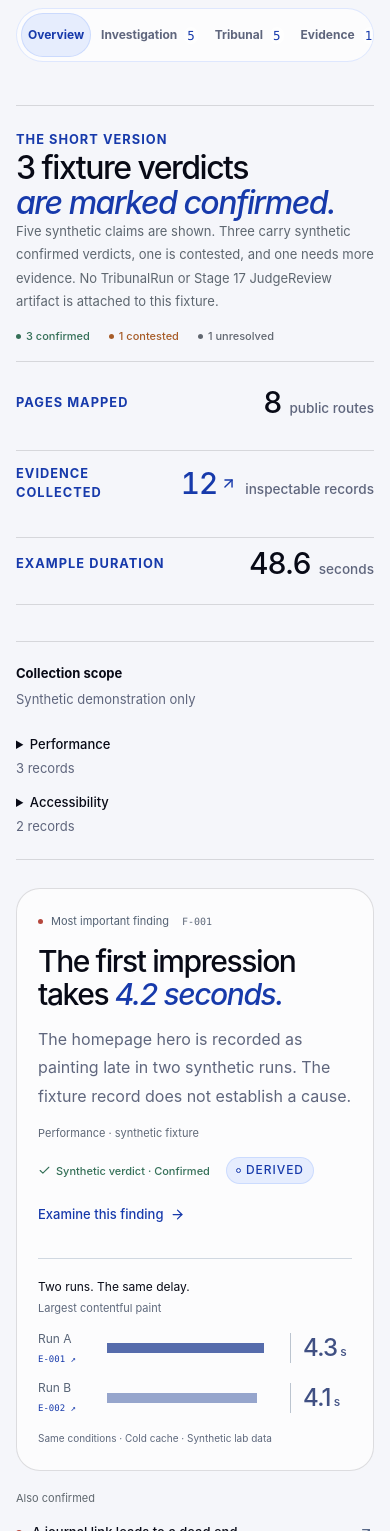
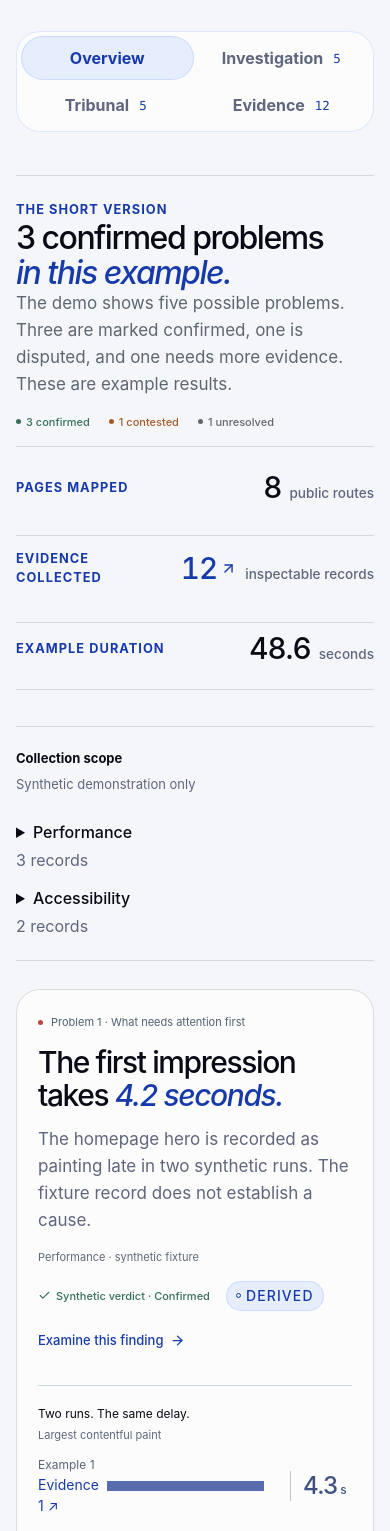
Before and after one commit to OMIZOOMI/Cross-Exam, a Next.js app in the folder apps/web/: page /report/demo in a window 390 px wide. Shown: the part 437-1968 px from the top of the page. Built offline with nearby package versions, Linux system fonts and the light colour scheme.

Commit message:
Make Veyra report labels and text easier to read

```diff
--- a/apps/web/src/app/veyra-report.css
+++ b/apps/web/src/app/veyra-report.css
@@ -127,7 +127,12 @@ body:has(.veyra-report) {
 
 .veyra-report .case-metadata {
   color: var(--muted);
+  font-size: 0.875rem;
   row-gap: 8px;
+}
+
+.veyra-report .case-metadata .status-pill {
+  font-size: 0.875rem;
 }
 
 .veyra-report .case-metadata code {
@@ -368,6 +373,10 @@ body:has(.veyra-report) {
 
 .veyra-report .evidence-record h3 {
   margin-bottom: 6px;
+  color: var(--ink);
+  font-size: 1.2rem;
+  font-weight: 650;
+  line-height: 1.35;
 }
 
 .veyra-report .evidence-record p {
@@ -663,3 +672,77 @@ body:has(.veyra-report) {
     transform: none;
   }
 }
+
+/* Keep the reading size consistent across the archive, findings, and linked details. */
+.report-stage18.veyra-report
+:is(
+  .view-intro,
+  .executive-summary > div > p:not(.section-kicker),
+  .priority-main > p,
+  .evidence-observation p,
+  .finding-inspection p,
+  .case-chain p,
+  .solution-problem,
+  .solution-reasoning p,
+  .tribunal-hero-copy,
+  .tribunal-step > div > p:not(.tribunal-step-label),
+  .tribunal-record p
+) {
+  font-size: 1.0625rem;
+  line-height: 1.6;
+}
+
+.report-stage18.veyra-report
+  :is(
+    .report-boundary-strip > span,
+    .report-stage18-masthead > .text-link,
+    .report-actions .button,
+    .report-navigation > button,
+    .investigation-subnav > button,
+    .filter-label select,
+    .evidence-observation summary,
+    .evidence-references button,
+    .finding-evidence > button,
+    .solution-evidence > button,
+    .site-map-detail-links button,
+    .tribunal-evidence-links button,
+    .tribunal-claim-selector strong,
+    .graph-inspector select,
+    .collection-scope summary
+  ) {
+  font-size: 1rem;
+}
+
+.report-stage18.veyra-report
+  :is(
+    .archive-count,
+    .archive-note,
+    .report-label,
+    .evidence-status,
+    .provenance,
+    .finding-severity code,
+    .solution-number code,
+    .site-map-detail-links code,
+    .tribunal-evidence-links code
+  ) {
+  font-size: 0.875rem;
+}
+
+.veyra-report .paint-row button > span {
+  display: block;
+  color: var(--blue);
+  font-size: 0.875rem;
+}
+
+@media (max-width: 480px) {
+  .report-document.veyra-report:not(.report-live) .report-navigation {
+    display: grid;
+    grid-template-columns: repeat(2, minmax(0, 1fr));
+    width: 100%;
+    border-radius: var(--veyra-panel);
+  }
+
+  .report-document.veyra-report:not(.report-live) .report-navigation > button {
+    justify-content: center;
+  }
+}
--- a/apps/web/src/components/evidence-archive.tsx
+++ b/apps/web/src/components/evidence-archive.tsx
@@ -3,8 +3,8 @@
 import type { Evidence, ScanReport } from "@crossexam/contracts";
 import { Search, X } from "lucide-react";
 import { useState } from "react";
-import { liveChecks, liveEvidenceLabel } from "../lib/live-checks";
-import { reportClaims } from "../lib/presentation";
+import { evidenceLabel, liveChecks } from "../lib/live-checks";
+import { claimLabel, reportClaims } from "../lib/presentation";
 import { ProvenanceBadge } from "./ui";
 
 const evidenceLayers = [
@@ -79,7 +79,7 @@ export function EvidenceArchive({
   const [kind, setKind] = useState("all");
   const search = query.trim().toLowerCase();
   const labels = new Map(
-    report.evidence.map((item) => [item.id, live ? liveEvidenceLabel(report, item.id) : item.id]),
+    report.evidence.map((item) => [item.id, evidenceLabel(report.evidence, item.id)]),
   );
   const checks = live ? liveChecks(report) : [];
   const exactId = report.evidence.find(
@@ -122,7 +122,7 @@ export function EvidenceArchive({
       <p className="view-intro">
         {live
           ? "Inspect the recorded response and parsed HTML, then follow the deterministic claims they support. Reference lists and text are bounded; resources were not fetched."
-          : "Inspect the source, then follow the claims it supports. “Observed” describes the evidence type; every record here is synthetic fixture data."}
+          : "See what each example check recorded and which problems it helps explain. All results on this page are sample data."}
       </p>
       <div className="archive-toolbar">
         <div className="evidence-search">
@@ -135,7 +135,7 @@ export function EvidenceArchive({
             placeholder={
               live
                 ? "Search by check number, question, or page…"
-                : "Search by ID, observation, or URL…"
+                : "Search by evidence number or page…"
             }
             value={query}
             onChange={(event) => onQuery(event.target.value)}
@@ -191,7 +191,7 @@ export function EvidenceArchive({
                     </p>
                   )}
                   <details open={exactId === item.id}>
-                    <summary>{live ? "Show recorded details" : "Read observation"}</summary>
+                    <summary>{live ? "Show recorded details" : "See check details"}</summary>
                     <p>{item.detail}</p>
                     <small>
                       Collector: {item.collector} · Source: {item.source}
@@ -221,7 +221,7 @@ export function EvidenceArchive({
                     {new Date(item.capturedAt).toISOString().slice(11, 19)} UTC
                     <span>
                       {new Date(item.capturedAt).toISOString().slice(0, 10)} ·{" "}
-                      {live ? "Live" : "Fixture"}
+                      {live ? "Live" : "Demo"}
                     </span>
                   </time>
                   <div>
@@ -230,35 +230,31 @@ export function EvidenceArchive({
                         const finding = report.findings.find(
                           (finding) => finding.claimId === claim.id,
                         );
+                        const label = finding
+                          ? `Problem ${report.findings.indexOf(finding) + 1}`
+                          : claimLabel(report, claim.id);
                         return finding ? (
                           <button
                             type="button"
                             key={claim.id}
                             onClick={() => onFinding(finding.id)}
-                            aria-label={
-                              live
-                                ? `Review Problem ${report.findings.indexOf(finding) + 1}`
-                                : `Review claim ${claim.id}`
-                            }
+                            aria-label={`Review ${label}`}
                           >
-                            <code>
-                              {live ? `Problem ${report.findings.indexOf(finding) + 1}` : claim.id}
-                            </code>{" "}
-                            ↗
+                            {label} ↗
                           </button>
                         ) : (
                           <button
                             type="button"
                             key={claim.id}
                             onClick={() => onClaim(claim.id)}
-                            aria-label={live ? "Review linked claim" : `Review claim ${claim.id}`}
+                            aria-label={`Review ${label}`}
                           >
-                            <code>{live ? "Linked claim" : claim.id}</code> ↗
+                            {label} ↗
                           </button>
                         );
                       })
                     ) : (
-                      <span>Context record · No direct claim</span>
+                      <span>Background information</span>
                     )}
                   </div>
                 </div>
@@ -291,7 +287,7 @@ export function EvidenceArchive({
           <p>
             {live
               ? "Try a check number, a page address, or another category."
-              : "Try a record ID such as E-001, a route, or another category."}
+              : "Try an evidence number, a page address, or another category."}
           </p>
           <button type="button" className="button button-secondary" onClick={clear}>
             Clear search
--- a/apps/web/src/components/finding-row.tsx
+++ b/apps/web/src/components/finding-row.tsx
@@ -2,7 +2,7 @@
 
 import type { Finding, ScanReport } from "@crossexam/contracts";
 import { ArrowUpRight, Check, ChevronDown } from "lucide-react";
-import { liveEvidenceLabel, plainFinding } from "../lib/live-checks";
+import { evidenceLabel, plainFinding } from "../lib/live-checks";
 import { experimentLabel } from "../lib/presentation";
 import { ProvenanceBadge } from "./ui";
 
@@ -44,7 +44,7 @@ export function FindingRow({
         <span className={`finding-severity ${finding.severity}`}>
           <i />
           {finding.severity}
-          <code>{live ? `Problem ${report.findings.indexOf(finding) + 1}` : finding.id}</code>
+          <code>{`Problem ${report.findings.indexOf(finding) + 1}`}</code>
         </span>
         <span className="finding-main">
           <span className="finding-title">{plain?.title ?? finding.title}</span>
@@ -90,7 +90,6 @@ export function FindingRow({
               <span className="chain-number">1</span>
               <div className="chain-label">
                 <strong>{live ? "What Veyra checked" : "Claim"}</strong>
-                {!live && <code>{claim?.id}</code>}
               </div>
               <p>{claim?.statement}</p>
             </li>
@@ -129,7 +128,7 @@ export function FindingRow({
             <span>Follow the supporting evidence</span>
             {finding.evidenceIds.map((id) => (
               <button type="button" key={id} onClick={() => onEvidence(id)}>
-                {live ? liveEvidenceLabel(report, id) : id}
+                {evidenceLabel(report.evidence, id)}
                 <ArrowUpRight size={13} />
               </button>
             ))}
--- a/apps/web/src/components/report-overview.tsx
+++ b/apps/web/src/components/report-overview.tsx
@@ -4,6 +4,7 @@ import type { ScanReport } from "@crossexam/contracts";
 import { ArrowRight, ArrowUpRight, Check, ChevronRight } from "lucide-react";
 import dynamic from "next/dynamic";
 import { useSyncExternalStore } from "react";
+import { evidenceLabel } from "../lib/live-checks";
 import { ReportScope } from "./report-scope";
 import { Badge, ProvenanceBadge } from "./ui";
 
@@ -54,14 +55,13 @@ export function ReportOverview({
         <div>
           <p className="section-kicker">The short version</p>
           <h2>
-            {counts.confirmed} fixture verdicts
+            {counts.confirmed} confirmed problems
             <br />
-            <em>are marked confirmed.</em>
+            <em>in this example.</em>
           </h2>
           <p>
-            Five synthetic claims are shown. Three carry synthetic confirmed verdicts, one is
-            contested, and one needs more evidence. No TribunalRun or Stage 17 JudgeReview artifact
-            is attached to this fixture.
+            The demo shows five possible problems. Three are marked confirmed, one is disputed, and
+            one needs more evidence. These are example results.
           </p>
           <div className="summary-verdicts">
             <span className="status-pill confirmed">
@@ -110,7 +110,7 @@ export function ReportOverview({
         <div className="priority-main">
           <div className="priority-byline">
             <span className="priority-marker" />
-            Most important finding<code>F-001</code>
+            Problem 1 · What needs attention first
           </div>
           <h2 id="priority-title">
             The first impression
@@ -140,7 +140,7 @@ export function ReportOverview({
           </div>
           <div className="paint-row">
             <button type="button" onClick={() => onEvidence("E-001")}>
-              Run A<code>E-001 ↗</code>
+              Example 1 <span>{evidenceLabel(report.evidence, "E-001")} ↗</span>
             </button>
             <div>
               <span style={{ width: "86%" }} />
@@ -151,7 +151,7 @@ export function ReportOverview({
           </div>
           <div className="paint-row">
             <button type="button" onClick={() => onEvidence("E-002")}>
-              Run B<code>E-002 ↗</code>
+              Example 2 <span>{evidenceLabel(report.evidence, "E-002")} ↗</span>
             </button>
             <div>
               <span style={{ width: "82%" }} />
--- a/apps/web/src/components/report-scope.tsx
+++ b/apps/web/src/components/report-scope.tsx
@@ -1,5 +1,5 @@
 import type { ScanReport } from "@crossexam/contracts";
-import { liveEvidenceLabel } from "../lib/live-checks";
+import { evidenceLabel } from "../lib/live-checks";
 
 export function ReportScope({
   report,
@@ -37,7 +37,7 @@ export function ReportScope({
                 key={record.id}
                 onClick={() => onEvidence(record.id)}
               >
-                {live ? liveEvidenceLabel(report, record.id) : record.id} · {record.title} ↗
+                {evidenceLabel(report.evidence, record.id)} · {record.title} ↗
               </button>
             ))}
           </details>
--- a/apps/web/src/components/report-solutions.tsx
+++ b/apps/web/src/components/report-solutions.tsx
@@ -2,7 +2,7 @@
 
 import type { ScanReport } from "@crossexam/contracts";
 import { ArrowUpRight } from "lucide-react";
-import { liveEvidenceLabel, plainFinding } from "../lib/live-checks";
+import { evidenceLabel, plainFinding } from "../lib/live-checks";
 import { verdictLabels } from "./finding-row";
 import { ProvenanceBadge } from "./ui";
 
@@ -55,11 +55,10 @@ export function ReportSolutions({
       {report.findings.map((finding, index) => {
         const verdict = report.verdicts.find((item) => item.id === finding.verdictId);
         const plain = live ? plainFinding(report, finding) : undefined;
-        const label = live ? `Problem ${index + 1}` : finding.id;
+        const label = `Problem ${index + 1}`;
         return (
           <article className="solution-row" key={finding.id}>
             <div className="solution-number">
-              {!live && <span>0{index + 1}</span>}
               <code>{label}</code>
             </div>
             <div className="solution-body">
@@ -77,7 +76,7 @@ export function ReportSolutions({
                 <span>Supporting evidence</span>
                 {finding.evidenceIds.map((id) => (
                   <button type="button" key={id} onClick={() => onEvidence(id)}>
-                    <code>{live ? liveEvidenceLabel(report, id) : id}</code> ↗
+                    <code>{evidenceLabel(report.evidence, id)}</code> ↗
                   </button>
                 ))}
               </div>
--- a/apps/web/src/components/report-view.tsx
+++ b/apps/web/src/components/report-view.tsx
@@ -6,7 +6,7 @@ import { ArrowUpRight, Check, ChevronRight, Download, FlaskConical, Plus } from
 import dynamic from "next/dynamic";
 import Link from "next/link";
 import { useMemo, useRef, useState } from "react";
-import { liveEvidenceLabel, type ScanComparison } from "../lib/live-checks";
+import { evidenceLabel, type ScanComparison } from "../lib/live-checks";
 import { reportClaims } from "../lib/presentation";
 import { EvidenceArchive } from "./evidence-archive";
 import { FindingRow } from "./finding-row";
@@ -77,7 +77,7 @@ export function ReportView({
   }
   function showEvidence(id: string) {
     setSection("evidence");
-    setQuery(live ? liveEvidenceLabel(report, id) : id);
+    setQuery(evidenceLabel(report.evidence, id));
     requestAnimationFrame(() => contentRef.current?.focus());
   }
   function showFinding(id: string) {
@@ -130,11 +130,11 @@ export function ReportView({
       <main id="main" className="report-paper">
         <div className={`fixture-notice ${live ? "live-notice" : ""} report-boundary-strip`}>
           <FlaskConical size={15} />
-          <strong>{live ? "LIVE INVESTIGATION" : "SYNTHETIC FIXTURE"}</strong>
+          <strong>{live ? "LIVE INVESTIGATION" : "DEMO REPORT"}</strong>
           <span>
             {live
               ? "Checks based on page source and responses."
-              : "No website was scanned and no AI agents were run. Report records are synthetic."}
+              : "This example uses sample data. No website was scanned and no AI agents were run."}
           </span>
         </div>
         <header className="case-heading">
@@ -171,7 +171,7 @@ export function ReportView({
             )}
             <button type="button" className="button button-secondary" onClick={exportReport}>
               <Download size={15} />
-              {live ? "Export investigation" : "Export fixture"}
+              {live ? "Export investigation" : "Download demo report"}
             </button>
           </div>
         </header>
--- a/apps/web/src/components/site-graph.tsx
+++ b/apps/web/src/components/site-graph.tsx
@@ -15,7 +15,7 @@ import {
 } from "@xyflow/react";
 import { ArrowUpRight, FileText, Globe2 } from "lucide-react";
 import { useCallback, useEffect, useMemo, useState, useSyncExternalStore } from "react";
-import { liveChecks, liveEvidenceLabel, plainFinding } from "../lib/live-checks";
+import { evidenceLabel, liveChecks, plainFinding } from "../lib/live-checks";
 import { LiveCheckGroups } from "./live-checks";
 import "@xyflow/react/dist/style.css";
 import "../app/site-map-stage18.css";
@@ -509,16 +509,12 @@ export default function SiteGraph({
               <span> · {selected.durationMs} ms</span>
             </p>
 
-            <p className="site-map-detail-label">
-              {liveReport ? "Problems on this page" : "Finding records"}
-            </p>
+            <p className="site-map-detail-label">Problems on this page</p>
             {selectedFindings.length > 0 ? (
               <div className="site-map-detail-links">
                 {selectedFindings.map((finding) => (
                   <button type="button" key={finding.id} onClick={() => onFinding?.(finding.id)}>
-                    <code>
-                      {liveReport ? `Problem ${findings.indexOf(finding) + 1}` : finding.id}
-                    </code>
+                    <code>{`Problem ${findings.indexOf(finding) + 1}`}</code>
                     <span>
                       {liveReport ? plainFinding(liveReport, finding).title : finding.title}
                     </span>
@@ -558,7 +554,7 @@ export default function SiteGraph({
                     onClick={() => onEvidence?.(item.id)}
                     title={item.url}
                   >
-                    <code>{liveReport ? liveEvidenceLabel(liveReport, item.id) : item.id}</code>
+                    <code>{evidenceLabel(evidence ?? [], item.id)}</code>
                     <span>{item.title}</span>
                     <ArrowUpRight size={14} aria-hidden="true" />
                   </button>
--- a/apps/web/src/components/tribunal-view.tsx
+++ b/apps/web/src/components/tribunal-view.tsx
@@ -13,8 +13,8 @@ import {
 } from "lucide-react";
 import type { ReactNode } from "react";
 import { useState } from "react";
-import { liveEvidenceLabel, plainFinding } from "../lib/live-checks";
-import { experimentLabel, reportClaims, verdictMeanings } from "../lib/presentation";
+import { evidenceLabel, plainFinding } from "../lib/live-checks";
+import { claimLabel, experimentLabel, reportClaims, verdictMeanings } from "../lib/presentation";
 import { ProvenanceBadge } from "./ui";
 
 type Props = {
@@ -68,7 +68,7 @@ function EvidenceLinks({
         const evidence = report.evidence.find((item) => item.id === id);
         return (
           <button type="button" key={id} onClick={() => onEvidence(id)}>
-            <code>{report.summary.source === "live" ? liveEvidenceLabel(report, id) : id}</code>
+            <code>{evidenceLabel(report.evidence, id)}</code>
             <span>{evidence?.title ?? "Evidence record"}</span>
             <ArrowUpRight size={13} />
           </button>
@@ -98,8 +98,7 @@ function ChallengeRecord({
         </span>
       </div>
       <p>
-        <code>{challenge.id}</code> · {challenge.category.replaceAll("-", " ")} · provenance{" "}
-        {challenge.provenance}
+        {challenge.category.replaceAll("-", " ")} · provenance {challenge.provenance}
       </p>
       {challenge.missingEvidence && <p>Missing evidence: {challenge.missingEvidence}</p>}
       {challenge.evidenceIds.length > 0 && (
@@ -177,9 +176,6 @@ function ReproducerState({
       <details>
         <summary>Show planned method and record links</summary>
         <p>{experiment.method}</p>
-        <p>
-          <code>{experiment.id}</code> → challenge <code>{experiment.challengeId}</code>
-        </p>
         <EvidenceLinks report={report} ids={experiment.evidenceIds} onEvidence={onEvidence} />
       </details>
     </div>
@@ -248,7 +244,7 @@ function ClaimChain({ claim, report, onEvidence, onFinding }: Props & { claim: C
       <header className="tribunal-claim-header">
         <div>
           <div className="tribunal-claim-meta">
-            <code>{claim.id}</code>
+            <span>{claimLabel(report, claim.id)}</span>
             <ProvenanceBadge value={claim.provenance} />
             <span>
               {hasAttachedTribunal ? "TribunalRun claim" : recordKind(report.summary.source)}
@@ -262,8 +258,7 @@ function ClaimChain({ claim, report, onEvidence, onFinding }: Props & { claim: C
             className="tribunal-finding-link"
             onClick={() => onFinding(finding.id)}
           >
-            {live ? `Problem ${report.findings.indexOf(finding) + 1}` : `Finding ${finding.id}`}{" "}
-            <ArrowUpRight size={14} />
+            {`Problem ${report.findings.indexOf(finding) + 1}`} <ArrowUpRight size={14} />
           </button>
         )}
       </header>
@@ -509,7 +504,9 @@ export function TribunalView({ report, onEvidence, onFinding, initialClaimId }:
       <section className="tribunal-index" aria-label="Tribunal claim index">
         <div>
           <span className="section-kicker">On the record</span>
-          <strong>{selectedClaim ? `Claim ${selectedClaim.id}` : "No selected claim"}</strong>
+          <strong>
+            {selectedClaim ? claimLabel(report, selectedClaim.id) : "No selected claim"}
+          </strong>
         </div>
         <span>
           {claims.length} claim{claims.length === 1 ? "" : "s"} ·{" "}
@@ -532,7 +529,7 @@ export function TribunalView({ report, onEvidence, onFinding, initialClaimId }:
                   onClick={() => setSelectedClaimId(claim.id)}
                 >
                   <span>
-                    <code>{claim.id}</code>
+                    <span>{claimLabel(report, claim.id)}</span>
                     <strong>
                       {finding && live
                         ? plainFinding(report, finding).title
--- a/apps/web/src/lib/live-checks.ts
+++ b/apps/web/src/lib/live-checks.ts
@@ -130,11 +130,13 @@ function liveObservation(evidence: Evidence) {
   return describe(evidence);
 }
 
-export function liveEvidenceLabel(report: ScanReport, id: string) {
-  const index = report.evidence.findIndex((item) => item.id === id);
-  const item = report.evidence[index];
-  if (!item) return "Observation";
-  return `${liveObservation(item) ? "Check" : "Observation"} ${index + 1}`;
+export function evidenceLabel(evidence: Evidence[], id: string) {
+  const index = evidence.findIndex((item) => item.id === id);
+  const item = evidence[index];
+  if (!item) return "Evidence";
+  const label =
+    item.source === "fixture" ? "Evidence" : liveObservation(item) ? "Check" : "Observation";
+  return `${label} ${index + 1}`;
 }
 
 export function liveChecks(report: ScanReport): LiveCheck[] {
--- a/apps/web/src/lib/presentation.ts
+++ b/apps/web/src/lib/presentation.ts
@@ -22,6 +22,11 @@ export function reportClaims(report: ScanReport): Claim[] {
   return [...claims.values()];
 }
 
+export function claimLabel(report: ScanReport, id: string) {
+  const index = reportClaims(report).findIndex((claim) => claim.id === id);
+  return index < 0 ? "Claim" : `Claim ${index + 1}`;
+}
+
 /** Display only. Never promotes the demo's legacy experiment to a Stage 16 receipt. */
 export function experimentLabel(experiment: Experiment | undefined) {
   if (!experiment) return "None recorded";
```
Also changed, not shown: 2 other files (tests, documents, lock files or other folders).
